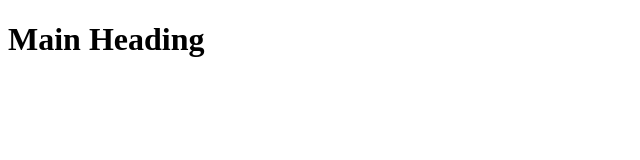
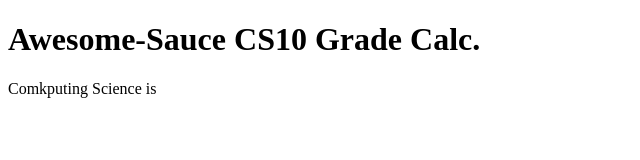
Before and after one commit to cs20-oliverlo/CS10-Grade-Calculator, a plain HTML site: page index.html in a window 1280 px wide. Shown: the whole page, without its empty margins (0-640 px from the left). Drawn offline with Linux system fonts and the light colour scheme.

Commit message:
Update index.html

```diff
--- a/index.html
+++ b/index.html
@@ -6,6 +6,8 @@
     <script defer src="main.js"></script>
   </head>
   <body>
-    <h1>Main Heading</h1>
+    <h1>Awesome-Sauce CS10 Grade Calc.</h1>
+
+    <p>Comkputing Science is </p>
   </body>
 </html>
```
